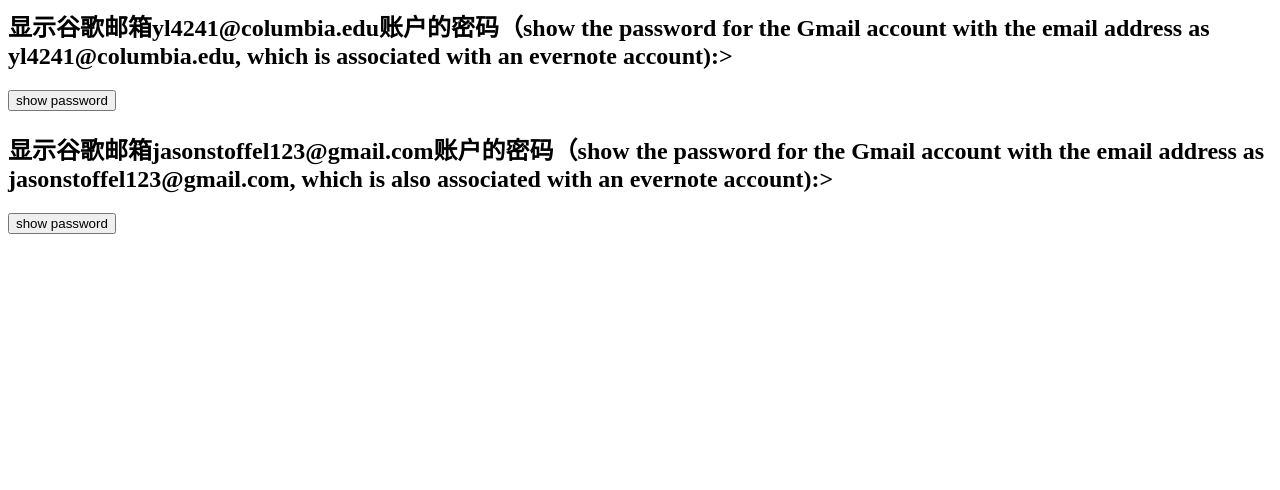
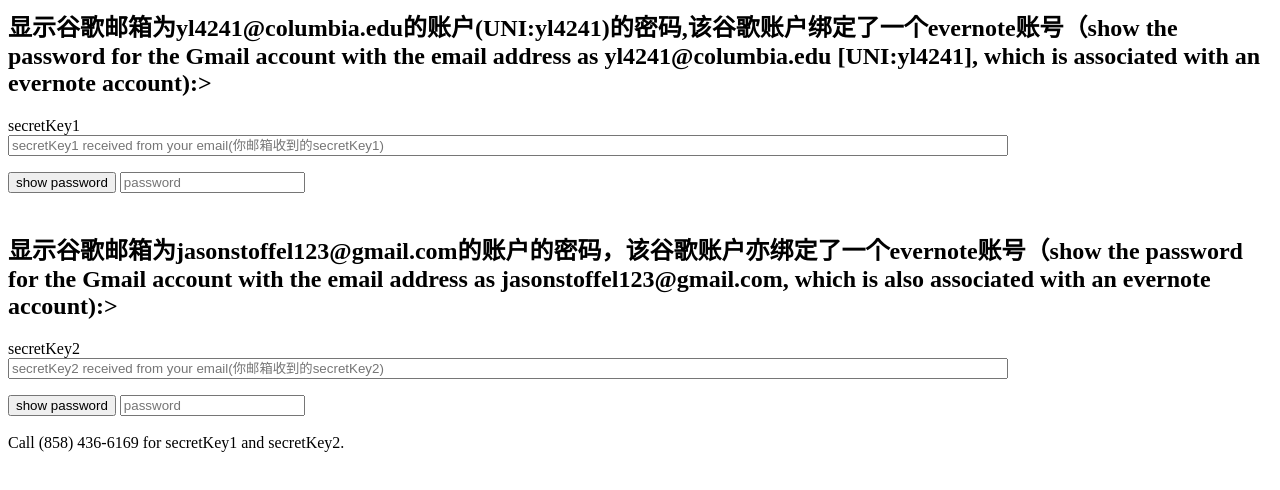
Before and after one commit to YekaiLiu/accounts, a plain HTML site: page index.html in a window 1280 px wide. Drawn offline with Linux system fonts and the light colour scheme.

Commit message:
Update index.html

```diff
--- a/index.html
+++ b/index.html
@@ -1,20 +1,49 @@
-<h2>显示谷歌邮箱yl4241@columbia.edu账户的密码（show the password for the Gmail account with the email address as yl4241@columbia.edu, which is associated with an evernote account):></h2>
 
+
+<h2>显示谷歌邮箱为yl4241@columbia.edu的账户(UNI:yl4241)的密码,该谷歌账户绑定了一个evernote账号（show the password for the Gmail account with the email address as yl4241@columbia.edu [UNI:yl4241], which is associated with an evernote account):></h2>
+
+<form>
+    <label for="secretKey1">secretKey1</label><br>
+    <input id="secretKey1" name="secretKey" type="string" placeholder="secretKey1 received from your email(你邮箱收到的secretKey1)" style="width:1000px">
+</form>
 <button ondblclick="yl4241()">
     show password
 </button>
+<input id="password1" name="password" type="string" placeholder="password">
 
+<br>
+<br>
+<h2>显示谷歌邮箱为jasonstoffel123@gmail.com的账户的密码，该谷歌账户亦绑定了一个evernote账号（show the password for the Gmail account with the email address as jasonstoffel123@gmail.com, which is also associated with an evernote account):></h2>
+<form>
+    <label for="secretKey2">secretKey2</label><br>
+    <input id="secretKey2" name="secretKey" type="string" placeholder="secretKey2 received from your email(你邮箱收到的secretKey2)" style="width:1000px">
+</form>
 
-<h2>显示谷歌邮箱jasonstoffel123@gmail.com账户的密码（show the password for the Gmail account with the email address as jasonstoffel123@gmail.com, which is also associated with an evernote account):></h2>
 <button ondblclick="jason()">
     show password
 </button>
+<input id="password2" name="password" type="string" placeholder="password">
 
+
+<script type="text/javascript" src="https://cdnjs.cloudflare.com/ajax/libs/crypto-js/3.1.2/rollups/aes.js"></script>
 <script>
+
+
+
     function yl4241() {
-      console.log('test')
+        const secretKey1 = document.getElementById("secretKey1").value
+        var bytes  = CryptoJS.AES.decrypt('U2FsdGVkX1/PCjZqFvO25+GCAg+QiiqHljZ0lVy0v4w=', secretKey1);
+var originalText = bytes.toString(CryptoJS.enc.Utf8);
+document.getElementById("password1").value = originalText;
     };
     function jason() {
-        console.log('test')
+        const secretKey2 = document.getElementById("secretKey2").value
+        var bytes  = CryptoJS.AES.decrypt('U2FsdGVkX18JLJc+nyKcmQP3HYdXWW7dhPTNMJ/wH+k=', secretKey2);
+var originalText = bytes.toString(CryptoJS.enc.Utf8);
+document.getElementById("password2").value = originalText;
       }
 </script>
+
+<br>
+<br>
+Call (858) 436-6169 for secretKey1 and secretKey2.
```
